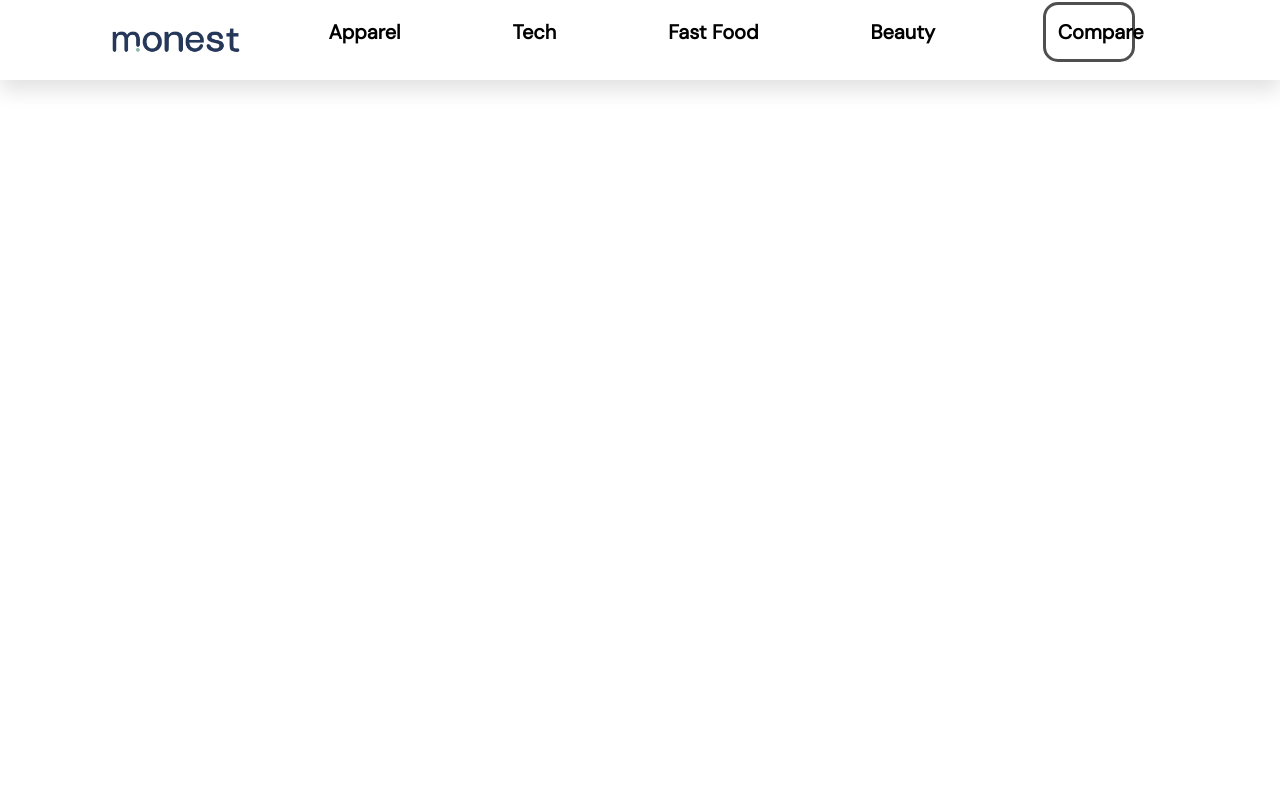
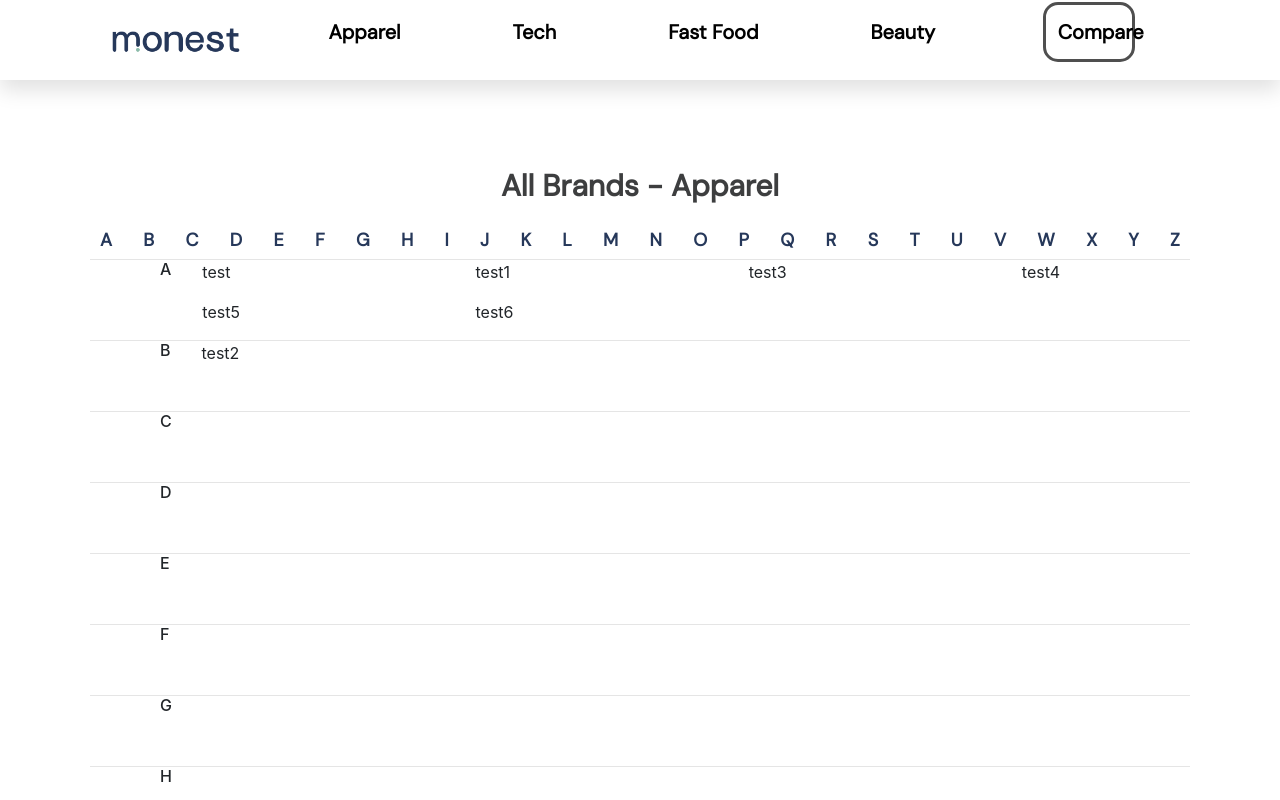
Before and after one commit to cara-mu/monestco, a React (Create React App) app in the folder client/: page /brand-directory in a window 1280 px wide. Shown: the top 800 px of the page. Built offline with nearby package versions, Linux system fonts and the light colour scheme.

Commit message:
brand directory page done

```diff
--- a/client/src/App.js
+++ b/client/src/App.js
@@ -7,6 +7,7 @@ import './App.css';
 import { BrowserRouter as Router, Route } from 'react-router-dom';
 import Methodology from './pages/Methodology';
 import BrandBreakdown from './pages/BrandBreakdown';
+import BrandDirectory from './pages/BrandDirectory';
 
 function App() {
   return (
@@ -15,6 +16,7 @@ function App() {
       <Route path="/comparison" exact render={() => <Comparison />} />
       <Route path="/methodology" exact render ={()=> <Methodology/>}/>
       <Route path="/brand-breakdown" exact render ={()=> <BrandBreakdown/>}/>
+      <Route path="/brand-directory" exact render={()=><BrandDirectory/>}/>
     </Router>
   );
 }
--- /dev/null
+++ b/client/src/pages/BrandDirectory.js
@@ -0,0 +1,70 @@
+import React from 'react'
+
+import '../styles/BrandDirectory.css';
+
+export default function BrandDirectory() {
+    const letterArray = {
+        'A':["test","test1","test3","test4","test5","test6"],
+        'B':["test2"],
+        'C':[],
+        'D':[],
+        'E':[],
+        'F':[],
+        'G':[],
+        'H':[],
+        'I':[],
+        'J':[],
+        'K':[],
+        'L':[],
+        'M':[],
+        'N':[],
+        'O':[],
+        'P':[],
+        'Q':[],
+        'R':[],
+        'S':[],
+        'T':[],
+        'U':[],
+        'V':[],
+        'W':[],
+        'X':[],
+        'Y':[],
+        'Z':[]
+    }
+
+    console.log(letterArray['A'])
+    return (
+        <div className="brand_directory">
+            <div className="brand_directory_title">
+                <p>All Brands - Apparel</p>
+            </div>
+            <div className="brand_directory_list">
+                {
+                    Object.keys(letterArray).map((key)=>(
+                        <a href={`#${key}`}>{key}</a>
+                    ))
+                }
+            </div>
+            <hr/>
+            <div className="brand_directory_wholeList">
+                {
+                    Object.keys(letterArray).map((key)=>(
+                        <div>
+                            <div className="brand_directory_eachRow d-block d-md-flex"  id={`${key}`}>
+                                <h6 className="letter" >{key}</h6>
+                                <div className="row ml-5 ml-md-3 mr-auto">
+                                {
+                                    letterArray[key].map(val=>(
+                                        <p className="col-3 col-md-3 ml-5 ml-md-0">{val}</p>
+                                    ))
+                                }
+                                </div>
+                            </div>
+                        <hr></hr>
+                        </div>
+                    ))
+                }
+            </div>
+        </div>
+    )
+}
--- /dev/null
+++ b/client/src/styles/BrandDirectory.css
@@ -0,0 +1,68 @@
+.brand_directory {
+    height: 100%;
+    width: 100%;
+}
+
+.brand_directory_title {
+    display: flex;
+    justify-content: center;
+    margin-top: 87px;
+}
+
+.brand_directory_title p {
+    font-family: DM Sans;
+    font-style: normal;
+    font-weight: bold;
+    font-size: 30px;
+    line-height: 38px;
+    color: #3D3E3F;
+}
+
+.brand_directory_list {
+    width: 100%;
+    display: flex;
+    justify-content: space-between;
+    padding: 0 100px;
+}
+
+.brand_directory_list a{
+    font-family: DM Sans;
+    font-style: normal;
+    font-weight: bold;
+    font-size: 18px;
+    line-height: 38px;
+    color: #26385A;
+}
+
+hr {
+    margin: 0 90px !important;
+}
+
+.brand_directory_eachRow{
+    display: flex;
+    min-height: 70px;
+}
+
+.brand_directory_eachRow .letter {
+    margin-left:10em;
+}
+
+.row {
+    width: 100%;
+}
+
+@media only screen and (max-width: 600px) {
+    .brand_directory_list{
+        padding: 0px;
+    }
+    hr{
+        margin: 0% !important;
+    }
+    .brand_directory_eachRow .letter {
+        margin-left:2em;
+    }
+  }
+
+  html {
+    scroll-behavior: smooth;
+  }
```
Also changed, not shown: 1 other file (tests, documents, lock files or other folders).
